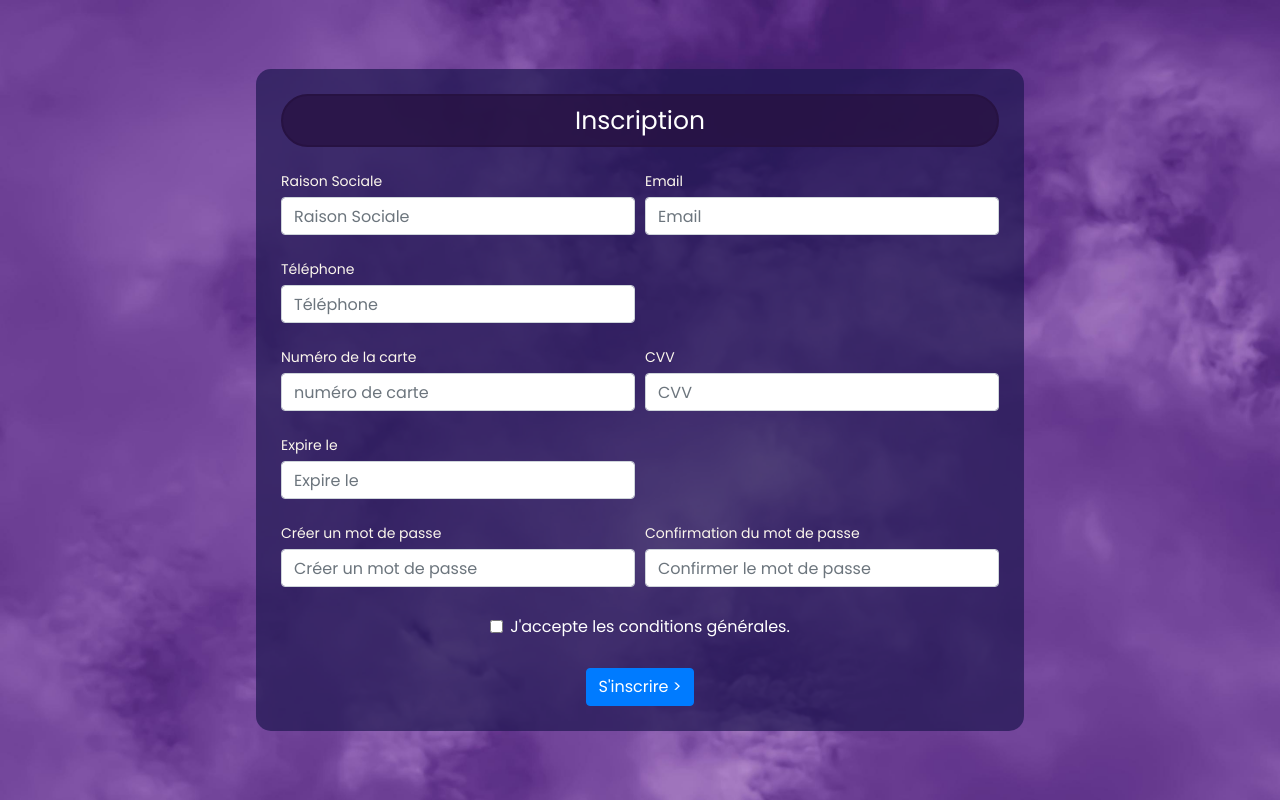
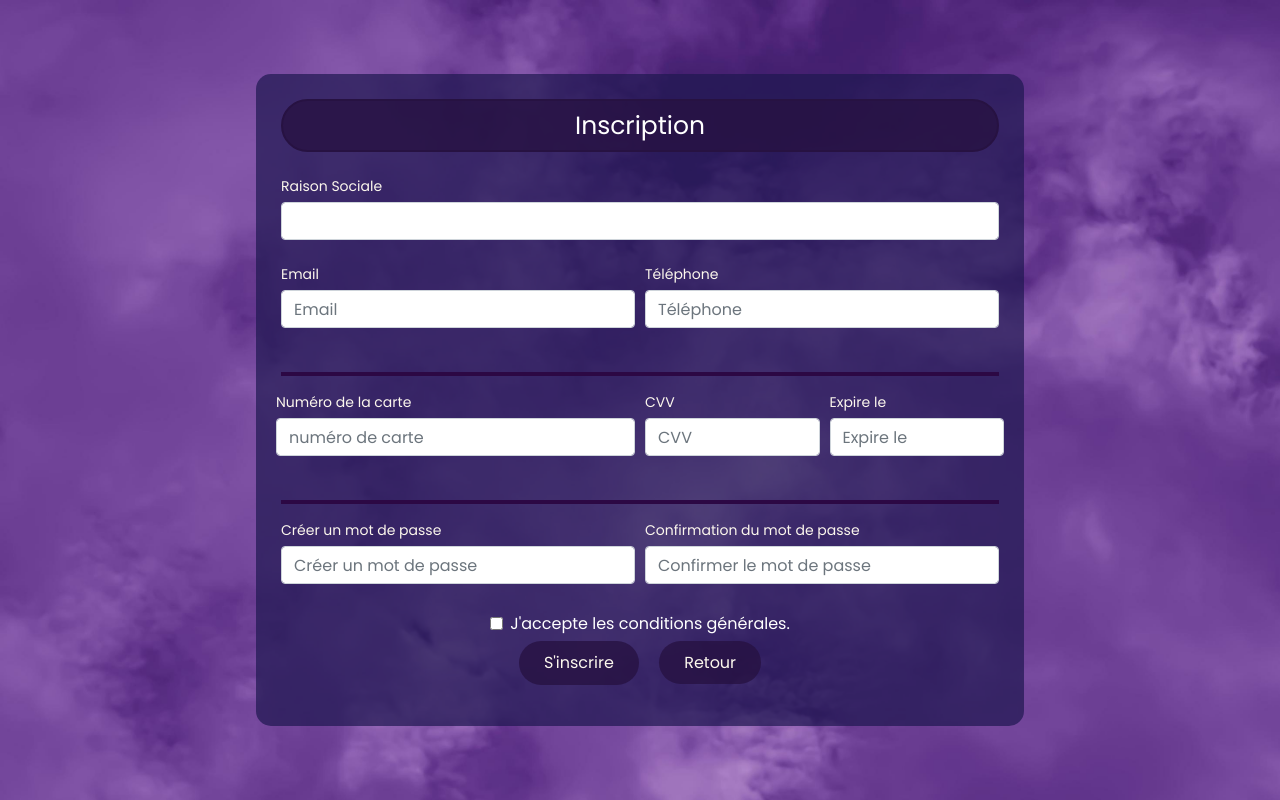
Before and after one commit to StarLetters/DSDBank, a PHP site: template pages/Register.html in a window 1280 px wide. Run offline with PHP 8.4, Linux system fonts and the light colour scheme; the template is opened without the code that fills it, so the values that code supplies are empty; some libraries are stand-ins or nearby versions.

Commit message:
modifications de Register et Welcome

```diff
--- a/css/Register.css
+++ b/css/Register.css
@@ -206,3 +206,13 @@ form label {
 form .form-check-label {
     color: #fff;
 }
+
+/* boutons */
+
+.custom-button {
+    background-color: var(--couleur-bouton-violet);
+    color: var(--couleur-text-blanc);
+    border: none;
+    padding: 10px 25px;
+    border-radius: 30px;
+}
--- a/pages/Register.html
+++ b/pages/Register.html
@@ -19,7 +19,7 @@
 
     <script src="https://ajax.googleapis.com/ajax/libs/jquery/3.2.1/jquery.min.js"></script>
     <script src="https://maxcdn.bootstrapcdn.com/bootstrap/4.0.0-beta.2/js/bootstrap.min.js"></script>
-    <script src="../js/Eye.js"></script>
+    <script src="../scripts/load.js"></script>
 </head>
 
 <body>
@@ -29,61 +29,56 @@
         </div>
 
 
-        <form class="registration-form mt-4 needs-validation" novalidate>
+        <form method="POST" action="register.php" class="registration-form mt-4 needs-validation" novalidate>
             <div class="form-row">
-                <div class="form-group col-md-6 mb-4">
+                <div class="form-group col-md-12 mb-4"> <!-- Colonne de largeur 12 pour Raison Sociale -->
                     <label for="raisonSociale">Raison Sociale</label>
-                    <input class="form-control" type="text" id="name" name="name" placeholder="Raison Sociale" required />
+                    <input class="form-control" type="text" id="raisonSociale" name="raisonSociale placeholder="Raison Sociale" required />
                     <div class="invalid-feedback">Erreur</div>
                 </div>
-                <div class="form-group col-md-6 mb-4">
+                <div class="form-group col-md-6 mb-4"> <!-- Colonne de largeur 6 pour Email -->
                     <label for="email">Email</label>
                     <input type="email" class="form-control" id="email" name="email" placeholder="Email" required />
                     <div class="invalid-feedback">Erreur</div>
                 </div>
-
+                <div class="form-group col-md-6 mb-4"> <!-- Colonne de largeur 6 pour Téléphone -->
+                    <label for="phoneNumber">Téléphone</label>
+                    <input type="tel" class="form-control" id="telephone" name="telephone" placeholder="Téléphone" required />
+                    <div class="invalid-feedback">Erreur</div>
+                </div>
             </div>
 
+
+            <hr style="border: 2px solid #2c0844; margin-top: 20px;">
+
             <div class="form-row">
-                <div class="form-group col-md-6 mb-4">
-                    <label for="phoneNumber">Téléphone</label>
-                    <input type="tel" class="form-control" id="phoneNumber" name="phoneNumber" placeholder="Téléphone"
-                        required />
-                    <div class="invalid-feedback">Erreur</div>
+
+                <div class="form-row">
+                    <div class="form-group col-md-6 mb-4">
+                        <label for="carte">Numéro de la carte</label>
+                        <input type="text" class="form-control" id="carte" name="carte" placeholder="numéro de carte" required />
+                        <div class="invalid-feedback">Erreur</div>
+                    </div>
+                    <div class="form-group col-md-3 mb-4">
+                        <label for="cvv">CVV</label>
+                        <input type="text" class="form-control" id="cvv" name="cvv" placeholder="CVV" required />
+                        <div class="invalid-feedback">Erreur</div>
+                    </div>
+                    <div class="form-group col-md-3 mb-4">
+                        <label for="expireOn">Expire le</label>
+                        <input type="text" class="form-control" id="expireOn" name="expireOn" placeholder="Expire le" required />
+                        <div class="invalid-feedback">Erreur</div>
+                    </div>
                 </div>
 
             </div>
 
-            <div class="form-row">
-
-                <div class="form-group col-md-6 mb-4">
-                    <label for="carte">Numéro de la carte</label>
-                    <input type="text" class="form-control" id="carte" name="carte" placeholder="numéro de carte"
-                        required />
-                    <div class="invalid-feedback">Erreur</div>
-                </div>
-
-                <div class="form-group col-md-6 mb-4">
-                    <label for="cvv">CVV</label>
-                    <input type="text" class="form-control" id="cvv" name="cvv" placeholder="CVV" required />
-                    <div class="invalid-feedback">Erreur</div>
-                </div>
-
-            </div>
-
-            <div class="form-row">
-                <div class="form-group col-md-6 mb-4">
-                    <label for="expireOn">Expire le</label>
-                    <input type="text" class="form-control" id="expireOn" name="expireOn" placeholder="Expire le"
-                        required />
-                    <div class="invalid-feedback">Erreur</div>
-                </div>
-            </div>
+            <hr style="border: 2px solid #2c0844; margin-top: 20px;">
 
             <div class="form-row">
                 <div class="form-group col-md-6 mb-4">
                     <label for="createPassword">Créer un mot de passe</label>
-                    <input type="password" class="form-control" id="createPassword" name="createPassword"
+                    <input type="password" class="form-control" id="password" name="password"
                         placeholder="Créer un mot de passe" required />
                     <div class="invalid-feedback">Erreur</div>
                 </div>
@@ -100,79 +95,24 @@
                     J'accepte les conditions générales.
                 </label>
             </div>
-            <button type="submit" class="btn btn-primary mt-4 mx-auto d-block">
-                S'inscrire >
-            </button>
-        </form>
+
+            <div class="form-row">
+                <div class="form-group col-md-12 text-center">
+                    <!-- Bouton "S'inscrire" -->
+                    <button type="submit"class="custom-button mr-3">
+                        S'inscrire
+                    </button>
+                    <!-- Bouton "Retour" -->
+                    <a href="Welcome.html" class="custom-button btn-secondary">
+                        Retour
+                    </a>
+                </div>
+            </div>
 
 
 
-
-
-
-
-
-        <!-- <form class="registration-form">
-            <div class="registration-form">
-                <div class="form-pair">
-                    <div class="form-group">
-                        <input type="text" id="name" name="name" placeholder="Nom" required>
-                    </div>
-                    <div class="form-group">
-                        <input type="text" id="card-number" name="card-number" placeholder="Numéro de la carte" required>
-                    </div>
-                </div>
-                <div class="form-pair">
-                    <div class="form-group">
-                        <input type="tel" id="phoneNumber" name="phoneNumber" placeholder="Téléphone" required>
-                    </div>
-                    <div class="form-group">
-                        <input type="text" id="expireOn" name="expireOn" placeholder="Expire le" required>
-                    </div>
-                    <div class="form-group">
-                        <input type="text" id="cvv" name="cvv" placeholder="CVV" required>
-                    </div>
-                </div>
-                <div class="form-pair">
-                    <div class="form-group">
-                        <input type="email" id="email" name="email" placeholder="Email" required>
-                    </div>
-                    <div class="form-group">
-                        <input type="password" id="createPassword" name="createPassword" placeholder="Créer un mot de passe" required>
-                    </div>
-                    <div class="form-group">
-                        <input type="password" id="confirmPassword" name="confirmPassword" placeholder="Confirmer le mot de passe" required>
-                    </div>
-                </div>
-                <div class="form-group">
-                    <label for="agree-terms">
-                        <input type="checkbox" id="agree-terms" name="agree-terms">
-                        J'accepte les conditions générales.
-                    </label>
-                </div>
-                <button class="button-login" type="submit">S'inscrire ></button>
-            </div>
-        </form> -->
+        </form>
     </div>
-
-    <script>
-        (
-            function() {
-          window.addEventListener('load', function() {
-            var forms = document.getElementsByClassName('needs-validation');
-
-            var validation = Array.prototype.filter.call(forms, function(form) {
-              form.addEventListener('submit', function(event) {
-                if (form.checkValidity() === false) {
-                  event.preventDefault();
-                  event.stopPropagation();
-                }
-                form.classList.add('was-validated');
-              }, false);
-            });
-          }, false);
-        })();
-      </script>
 
 </body>
 
--- a/pages/Welcome.html
+++ b/pages/Welcome.html
@@ -15,6 +15,7 @@
     <link rel='stylesheet' type='text/css' media='screen' href='../css/Welcome.css'>
     <link rel='stylesheet' type='text/css' media='screen' href='../css/varColor.css'>
     <script src="../scripts/Eye.js"></script>
+    <script src="../scripts/load.js"></script>
 </head>
 <body>
     <div class="center-box">
@@ -29,7 +30,7 @@
                 <h1>Bienvenue,</h1>
                 <p>Saisissez vos informations pour vous connecter</p>
             </div>
-            <form class="login-form">
+            <form class="login-form" method="POST">
                 <div class="form-group">
                     <input type="text" id="email" name="email" placeholder="E-mail" required>
                 </div>
@@ -40,6 +41,7 @@
                     </div>
                 </div>
                 <button class="button-login" type="submit">Se connecter > </button>
+                <button class="button-reset" type="reset">Réinitialiser</button>
             </form>
         </div>
     </div>
--- a/scripts/Eye.js
+++ b/scripts/Eye.js
@@ -1,6 +1,9 @@
+// Cette fonction permet de basculer la visibilité du mot de passe dans un champ de saisie.
 const togglePasswordVisibility = (icon) => {
+    // ça obtient le champ de saisie de mot de passe
     const passwordInput = icon.previousElementSibling;
 
+    // ça vérifie le type actuel du champ de saisie.
     if (passwordInput.type === "password") {
         passwordInput.type = "text";
         passwordInput.classList.add("active");
--- /dev/null
+++ b/scripts/load.js
@@ -0,0 +1,26 @@
+// Cette fonction s'exécute immédiatement dès le chargement complet de la page.
+// ça sert pour le form pour les validations et pour que ça soit plus rapide lors de la validation
+(
+  function() {
+      // ça attache un gestionnaire d'événements à l'événement "load" de la fenêtre du navigateur
+      window.addEventListener('load', function() {
+          // ça récupère tous les éléments du form
+          var forms = document.getElementsByClassName('needs-validation');
+
+          // Utilise la méthode filter pour itérer à travers les formulaires et ajouter des validations
+          var validation = Array.prototype.filter.call(forms, function(form) {
+              form.addEventListener('submit', function(event) {
+                  // Vérifie si le formulaire n'est pas valide.
+                  if (form.checkValidity() === false) {
+                      // Empêche l'envoi du formulaire.
+                      event.preventDefault();
+                      // Empêche la propagation de l'événement de soumission.
+                      event.stopPropagation();
+                  }
+                  // Ajoute la classe "was-validated" au formulaire pour indiquer qu'il a été validé
+                  form.classList.add('was-validated');
+              }, false);
+          });
+      }, false);
+  }
+)();
```
Also changed, not shown: css/Welcome.css (+25 -1 lines), pages/register.php (added, +52 -0 lines).
